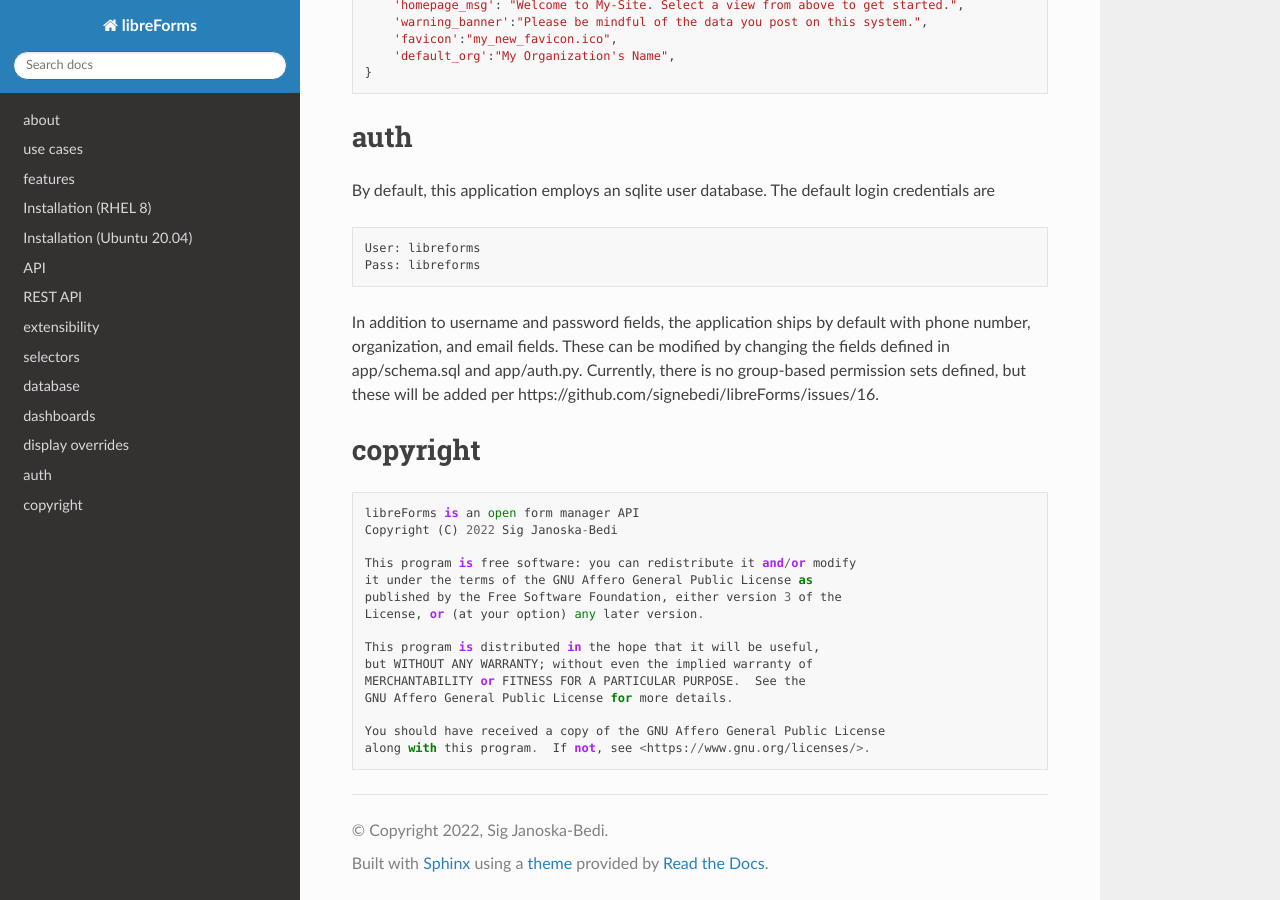
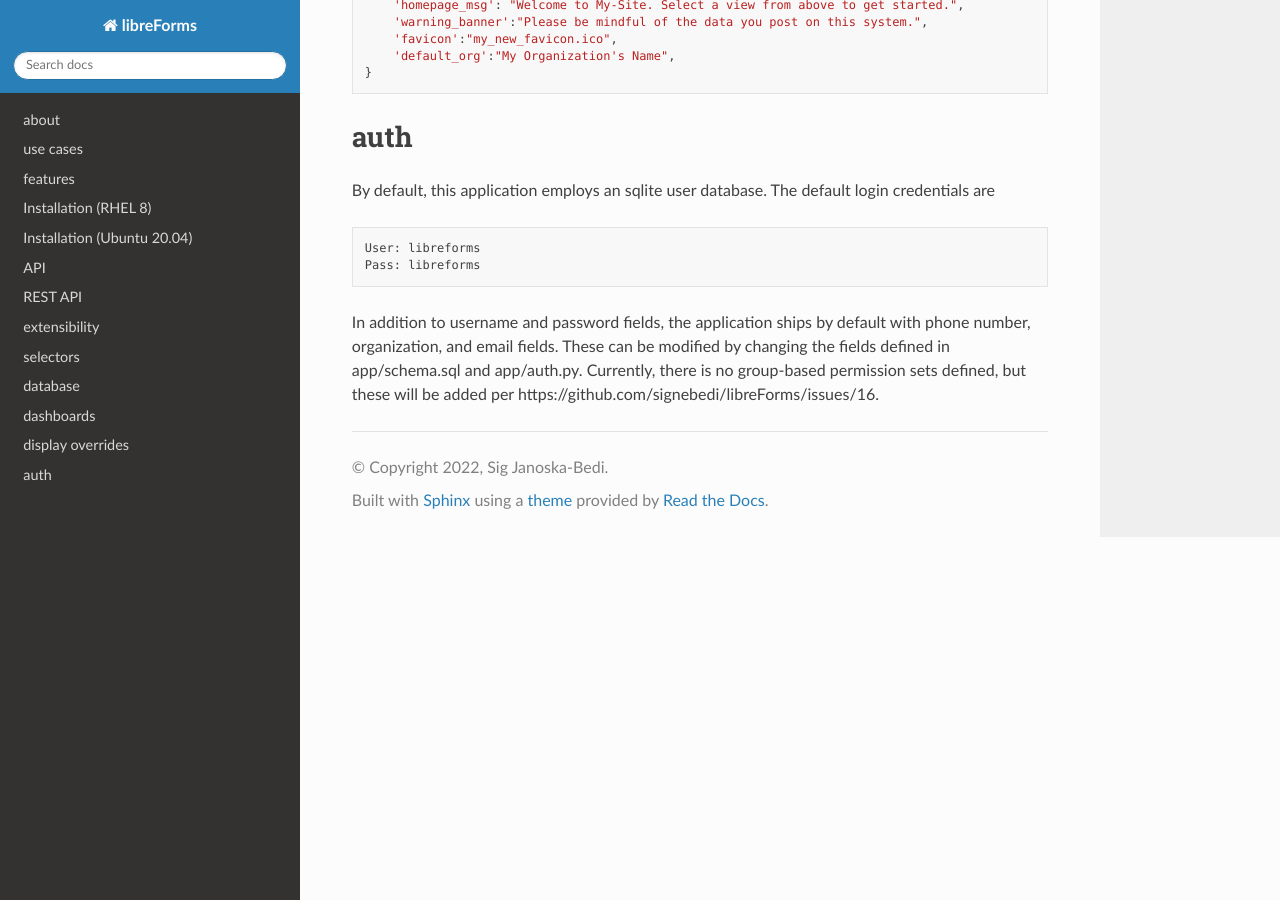
Before and after one commit to libreForms/libreForms-flask, a Sphinx documentation site: the page built from docs/source/index.md, in a window 1280 px wide and 900 px high, scrolled down 7569 px. Built offline with Sphinx 7.4.7 and the Read the Docs theme 2.0.0, drawn with Linux system fonts in a browser that asks for light colours.

````diff
--- a/docs/source/index.md
+++ b/docs/source/index.md
@@ -291,30 +291,6 @@ Pass: libreforms
 In addition to username and password fields, the application ships by default with phone number, organization, and email fields. These can be modified by changing the fields defined in app/schema.sql and app/auth.py. Currently, there is no group-based permission sets defined, but these will be added per https://github.com/signebedi/libreForms/issues/16.
 
 
-## copyright
-
-```
-libreForms is an open form manager API
-Copyright (C) 2022 Sig Janoska-Bedi
-
-This program is free software: you can redistribute it and/or modify
-it under the terms of the GNU Affero General Public License as
-published by the Free Software Foundation, either version 3 of the
-License, or (at your option) any later version.
-
-This program is distributed in the hope that it will be useful,
-but WITHOUT ANY WARRANTY; without even the implied warranty of
-MERCHANTABILITY or FITNESS FOR A PARTICULAR PURPOSE.  See the
-GNU Affero General Public License for more details.
-
-You should have received a copy of the GNU Affero General Public License
-along with this program.  If not, see <https://www.gnu.org/licenses/>.
-```
-
-
-
-
-
 ```{toctree}
 ---
 maxdepth: 2
````
Also changed, not shown: README.md (+20 -71 lines).
